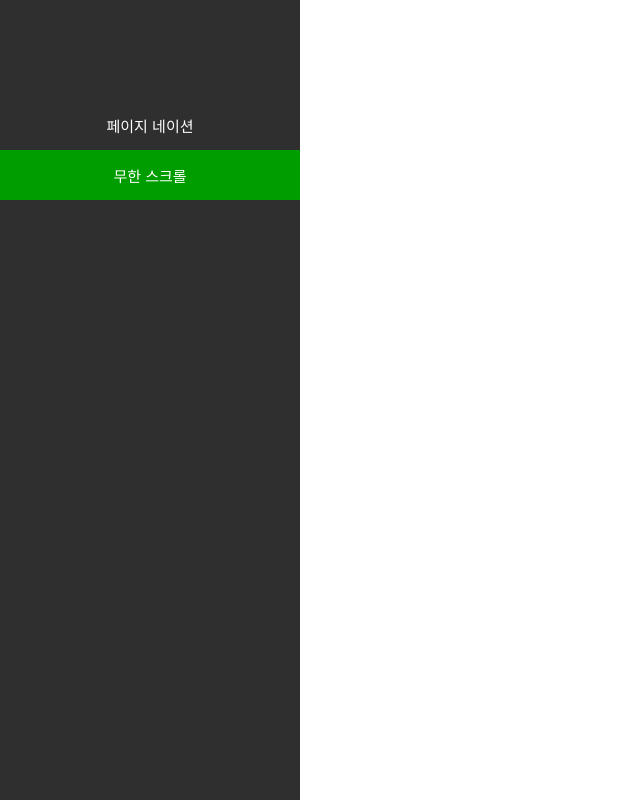
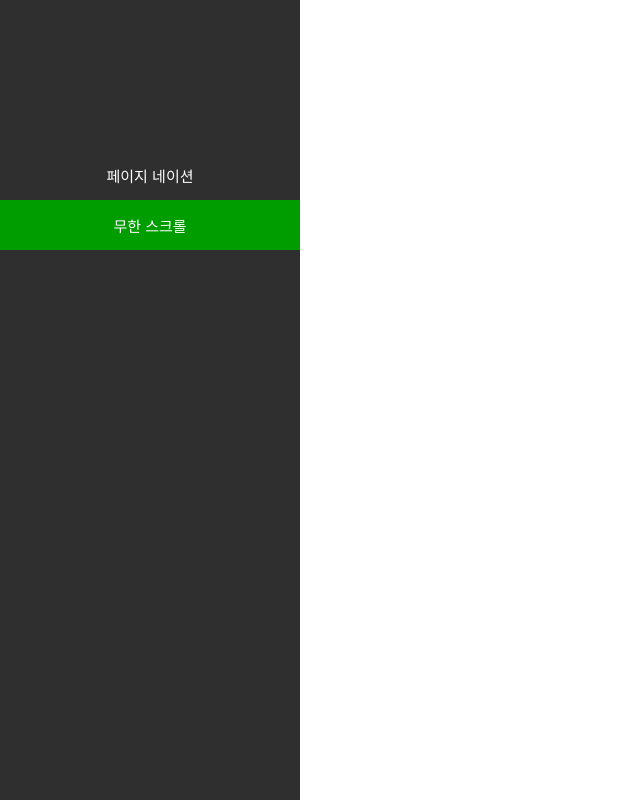
Before and after one commit to wotjd1799/JobitsHomework, a React (Create React App) app: page /infinity-scroll in a window 1280 px wide. Shown: the whole page, without its empty margins (0-640 px from the left). Built offline with nearby package versions, Linux system fonts and the light colour scheme.

Commit message:
Update : display, flex-direction,margin 값 변경

```diff
--- a/src/components/SideBar/styles.js
+++ b/src/components/SideBar/styles.js
@@ -1,14 +1,16 @@
 import styled from "styled-components"
 
 export const SideBar = styled.div`
+  display: inline-block;
   position: fixed;
+  flex-direction: column;
   background-color: #2F2F2F;
   width: 300px;
   height: 100%;
 `;
 
 export const PaginationButton = styled.button`
-  margin-top: 100px;
+  margin-top: 150px;
   width: 100%;
   height: 50px;
   outline: none;
```
